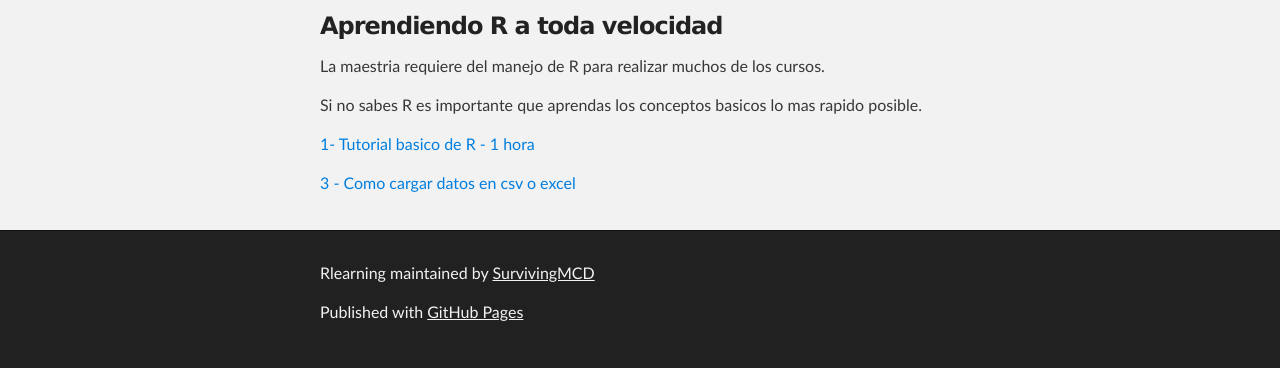
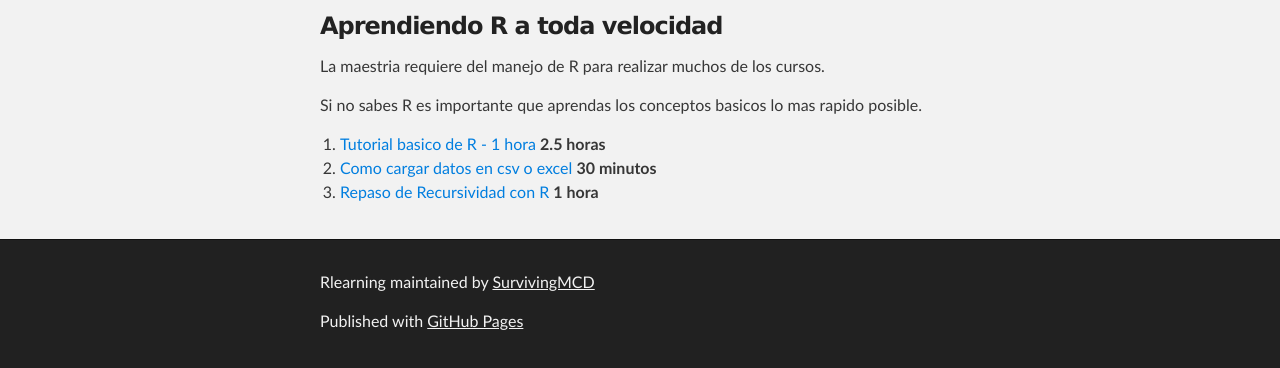
Before and after one commit to SurvivingMCD/RLearning, a plain HTML site: page index.html in a window 1280 px wide. Shown: the part 252-620 px from the top of the page. Drawn offline with Linux system fonts and the light colour scheme.

```diff
--- a/index.html
+++ b/index.html
@@ -38,9 +38,17 @@
 
 <p>Si no sabes R es importante que aprendas los conceptos basicos lo mas rapido posible.</p>
 
-<p><a href="https://github.com/SurvivingMCD/RLearning/blob/master/1_ManipulacionDatos18Dec12.R">1- Tutorial basico de R - 1 hora</a></p>
-
-<p><a href="https://github.com/SurvivingMCD/RLearning/blob/master/3_Descargardatoscsv_excel.R">3 - Como cargar datos en csv o excel</a></p>
+<ol>
+<li>
+<a href="https://github.com/SurvivingMCD/RLearning/blob/master/1_ManipulacionDatos18Dec12.R">Tutorial basico de R - 1 hora</a> <strong>2.5 horas</strong>
+</li>
+<li>
+<a href="https://github.com/SurvivingMCD/RLearning/blob/master/3_Descargardatoscsv_excel.R">Como cargar datos en csv o excel</a> <strong>30 minutos</strong>
+</li>
+<li>
+<a href="https://github.com/stu-keil/CompuStat/blob/master/Rcode/RepasoRecursion.R">Repaso de Recursividad con R</a> <strong>1 hora</strong>
+</li>
+</ol>
       </section>
     </div>
 
--- a/params.json
+++ b/params.json
@@ -1 +1 @@
-{"name":"Rlearning","tagline":"Recursos para aprender R","body":"### Aprendiendo R a toda velocidad\r\n\r\nLa maestria requiere del manejo de R para realizar muchos de los cursos.\r\n\r\nSi no sabes R es importante que aprendas los conceptos basicos lo mas rapido posible.\r\n\r\n[1- Tutorial basico de R - 1 hora] (https://github.com/SurvivingMCD/RLearning/blob/master/1_ManipulacionDatos18Dec12.R)\r\n\r\n[3 - Como cargar datos en csv o excel] (https://github.com/SurvivingMCD/RLearning/blob/master/3_Descargardatoscsv_excel.R)","google":"","note":"Don't delete this file! It's used internally to help with page regeneration."}
+{"name":"Rlearning","tagline":"Recursos para aprender R","body":"### Aprendiendo R a toda velocidad\r\n\r\nLa maestria requiere del manejo de R para realizar muchos de los cursos.\r\n\r\nSi no sabes R es importante que aprendas los conceptos basicos lo mas rapido posible.\r\n\r\n1. [Tutorial basico de R - 1 hora] (https://github.com/SurvivingMCD/RLearning/blob/master/1_ManipulacionDatos18Dec12.R) **2.5 horas**\r\n2. [Como cargar datos en csv o excel] (https://github.com/SurvivingMCD/RLearning/blob/master/3_Descargardatoscsv_excel.R) **30 minutos**\r\n3. [Repaso de Recursividad con R] (https://github.com/stu-keil/CompuStat/blob/master/Rcode/RepasoRecursion.R) **1 hora**","google":"","note":"Don't delete this file! It's used internally to help with page regeneration."}
```
